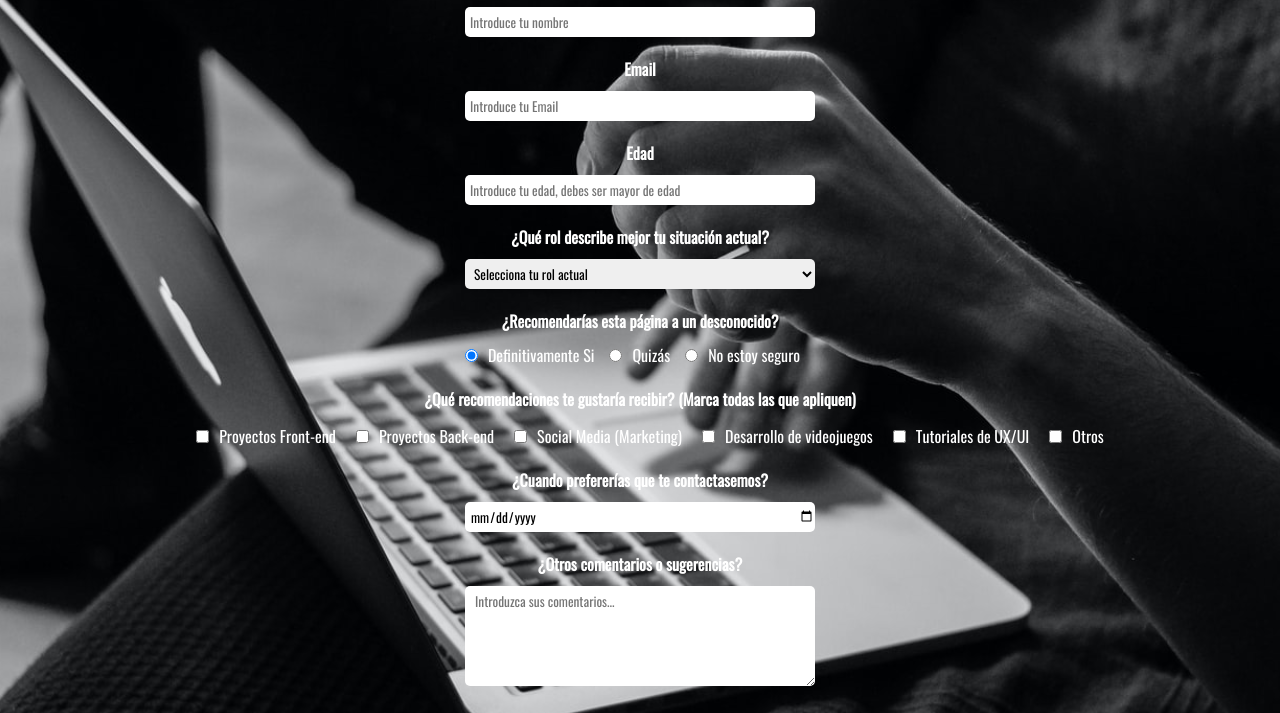
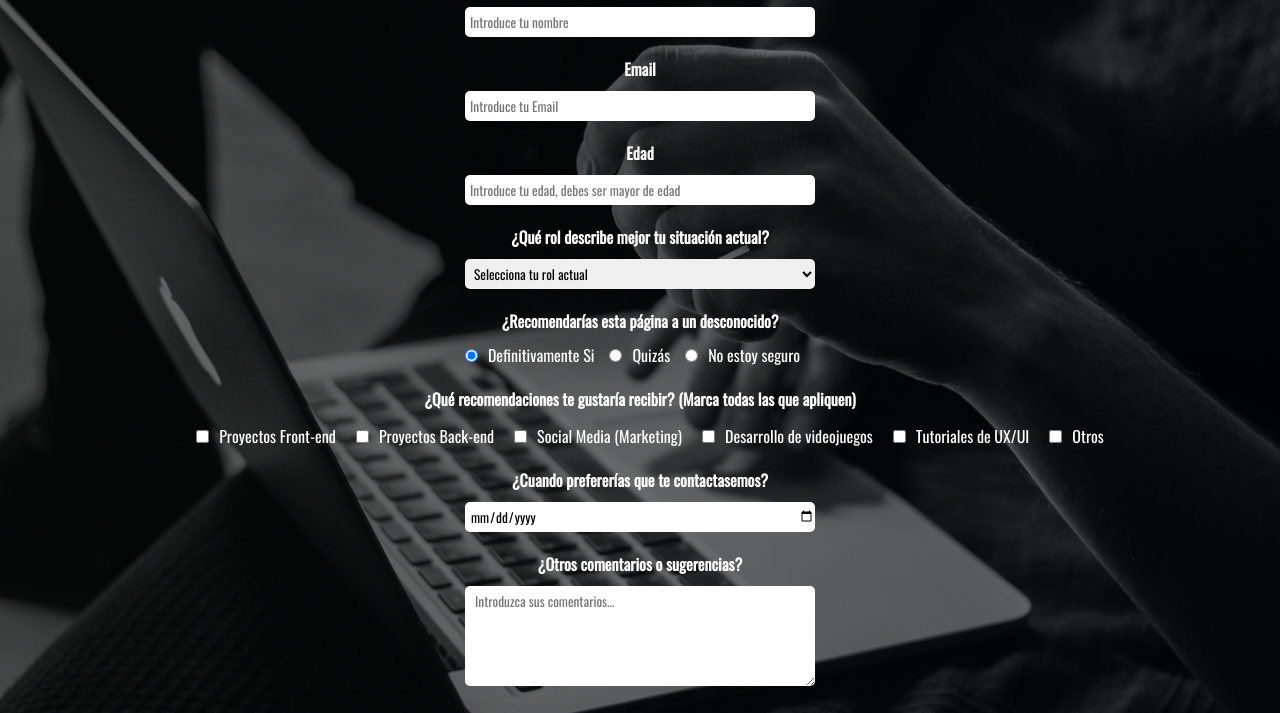
Before and after one commit to ivsp/neoland-practica-1, a plain HTML site: page contacto/contacto.html in a window 1280 px wide. Shown: the part 287-1000 px from the top of the page. Drawn offline with Linux system fonts and the light colour scheme.

Commit message:
estilo con gradient

```diff
--- a/contacto/estilo-contacto.css
+++ b/contacto/estilo-contacto.css
@@ -157,13 +157,7 @@ header img {
 
 .imagen-de-fondo-del-formulario {
 
-    background-image: url(fondo-formulario.jpg),
-        linear-gradient(
-        to bottom,
-        #000000,
-        #000000
-      );
-    background-blend-mode: difference;
+    background-image:linear-gradient(90deg, rgba(8,8,8,0.6) 0%, rgba(5,5,5,0.5) 100%), url(fondo-formulario.jpg);
     background-size: cover;
     background-repeat: no-repeat;
     background-position:center;
```
